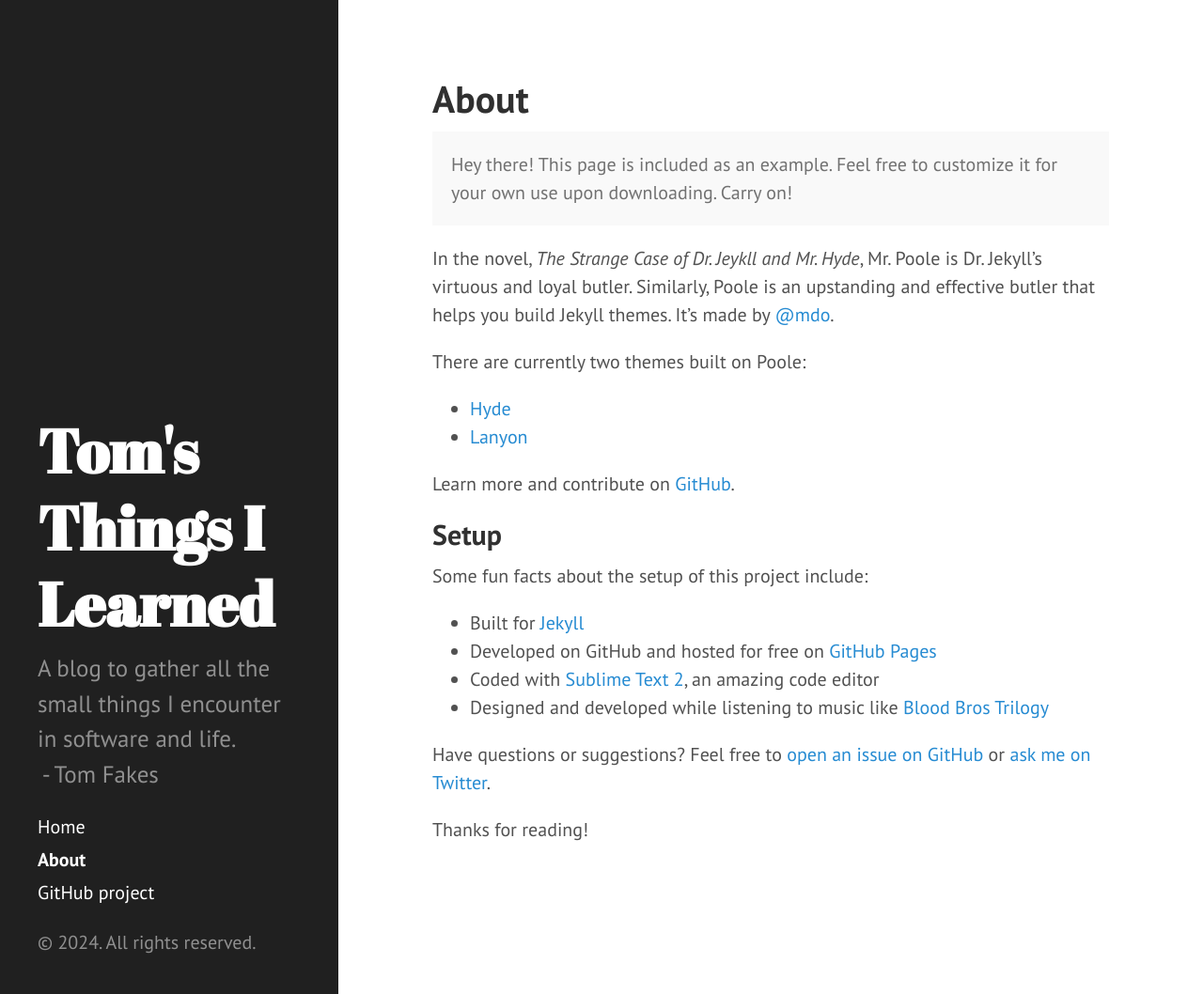
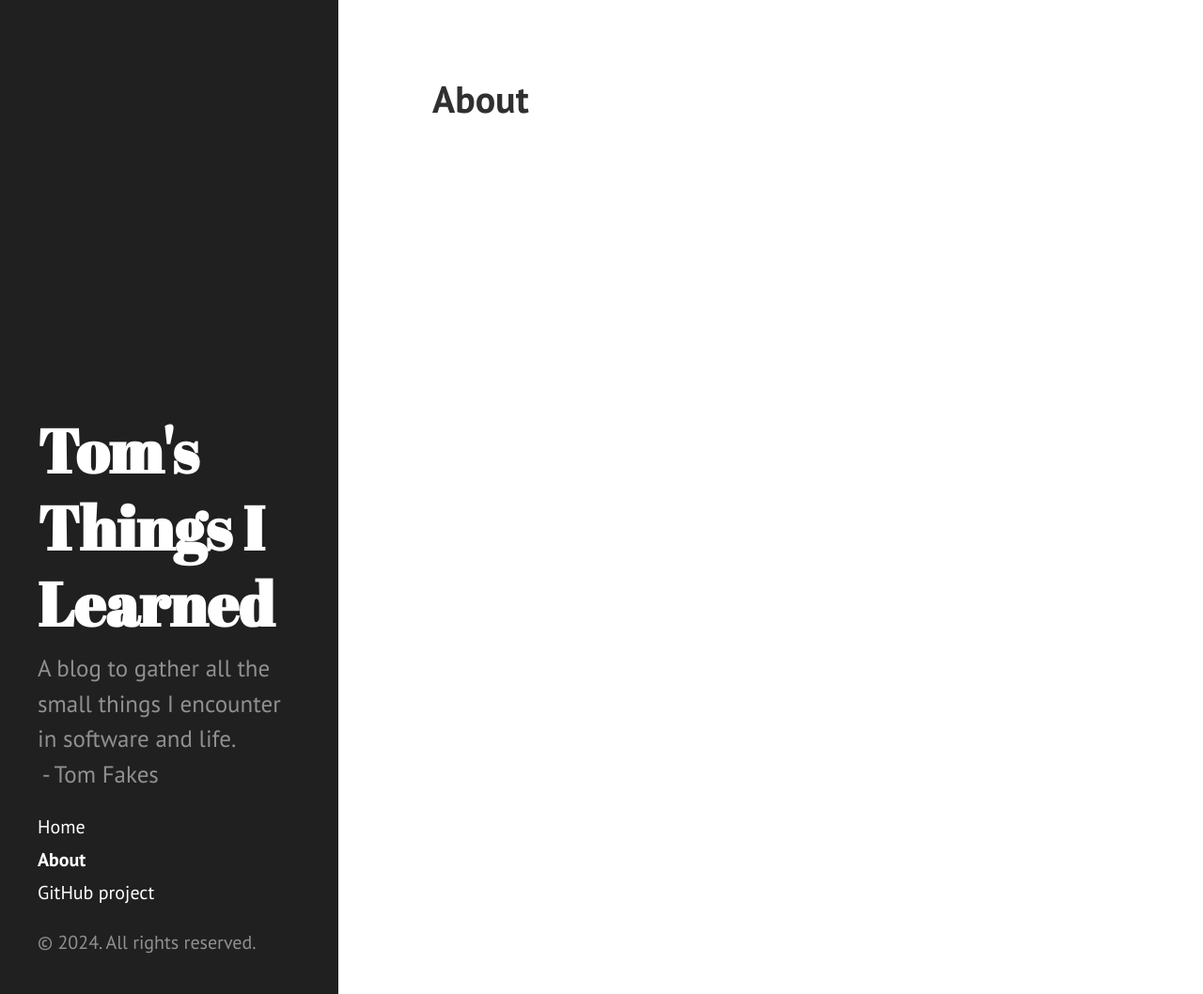
Before and after one commit to tomfakes/tomfakes.github.io, a Jekyll site: the page built from about.md, in a window 1280 px wide and 1058 px high. Shown: the whole window at 94% size. Built offline with Jekyll 4.4.1, drawn with Linux system fonts in a browser that asks for light colours; Markdown is read by kramdown in place of the engine named in the settings.

Commit message:
Remove boilerplate and set permalink format

```diff
--- a/_config.yml
+++ b/_config.yml
@@ -3,7 +3,7 @@ markdown: redcarpet
 highlighter: pygments
 
 # Permalinks
-permalink: pretty
+permalink: none
 
 # Setup
 title: "Tom's Things I Learned"
@@ -21,4 +21,4 @@ paginate:         8
 version:          0.0.1
 
 github:
-  repo:           https://github.com/tomfakes.github.io
+  repo:           https://github.com/tomfakes/tomfakes.github.io
--- a/_includes/sidebar.html
+++ b/_includes/sidebar.html
@@ -2,7 +2,7 @@
   <div class="container sidebar-sticky">
     <div class="sidebar-about">
       <h1>
-        <a href="{{ site.baseurl }}">
+        <a href="/">
           {{ site.title }}
         </a>
       </h1>
@@ -10,7 +10,7 @@
     </div>
 
     <nav class="sidebar-nav">
-      <a class="sidebar-nav-item{% if page.url == site.baseurl %} active{% endif %}" href="{{ site.baseurl }}">Home</a>
+      <a class="sidebar-nav-item{% if page.url == '/' %} active{% endif %}" href="/">Home</a>
 
       {% comment %}
         The code below dynamically generates a sidebar nav of pages with
--- a/about.md
+++ b/about.md
@@ -2,29 +2,3 @@
 layout: page
 title: About
 ---
-
-<p class="message">
-  Hey there! This page is included as an example. Feel free to customize it for your own use upon downloading. Carry on!
-</p>
-
-In the novel, *The Strange Case of Dr. Jeykll and Mr. Hyde*, Mr. Poole is Dr. Jekyll's virtuous and loyal butler. Similarly, Poole is an upstanding and effective butler that helps you build Jekyll themes. It's made by [@mdo](https://twitter.com/mdo).
-
-There are currently two themes built on Poole:
-
-* [Hyde](http://hyde.getpoole.com)
-* [Lanyon](http://lanyon.getpoole.com)
-
-Learn more and contribute on [GitHub](https://github.com/poole).
-
-## Setup
-
-Some fun facts about the setup of this project include:
-
-* Built for [Jekyll](http://jekyllrb.com)
-* Developed on GitHub and hosted for free on [GitHub Pages](https://pages.github.com)
-* Coded with [Sublime Text 2](http://sublimetext.com), an amazing code editor
-* Designed and developed while listening to music like [Blood Bros Trilogy](https://soundcloud.com/maddecent/sets/blood-bros-series)
-
-Have questions or suggestions? Feel free to [open an issue on GitHub](https://github.com/poole/issues/new) or [ask me on Twitter](https://twitter.com/mdo).
-
-Thanks for reading!
```
